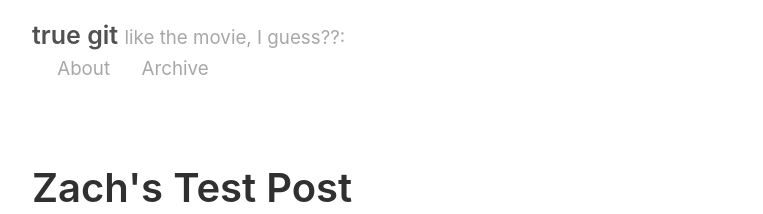
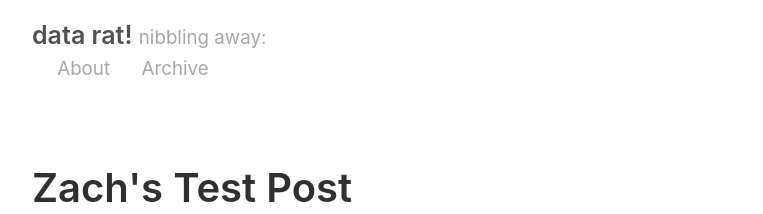
Before and after one commit to aawil/aawil.github.io, a Jekyll site: the page built from index.html, in a window 1280 px wide and 900 px high. Shown: the top 214 px of the window, without its empty margins (258-1021 px from the left). Built offline with Jekyll 4.4.1, drawn with Linux system fonts in a browser that asks for light colours; the list of posts is cut into pages by our own code.

Commit message:
another new name

```diff
--- a/_config.yml
+++ b/_config.yml
@@ -2,8 +2,8 @@
 permalink:           pretty
 
 # Setup
-title:               true git
-tagline:             like the movie, I guess??
+title:               data rat!
+tagline:             nibbling away
 url:                 http://aawil.github.io
 paginate:            2
 baseurl:             ""
```
